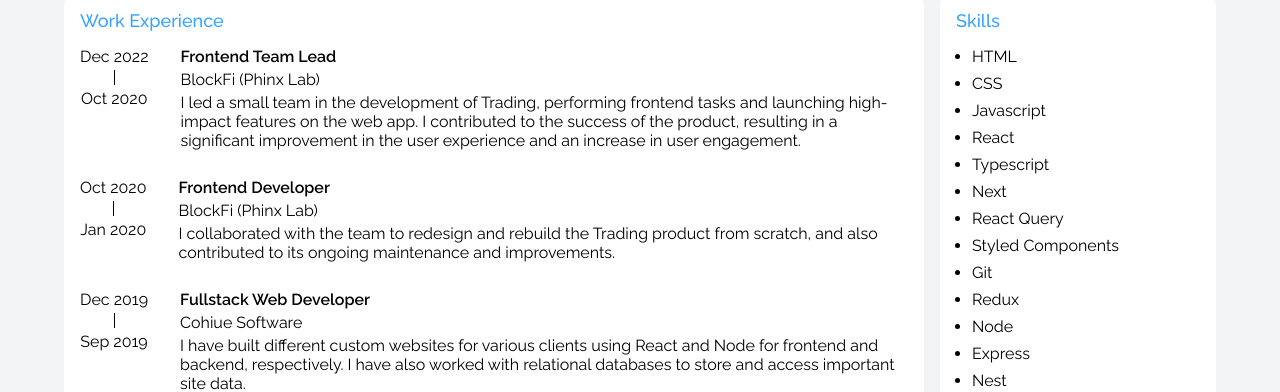
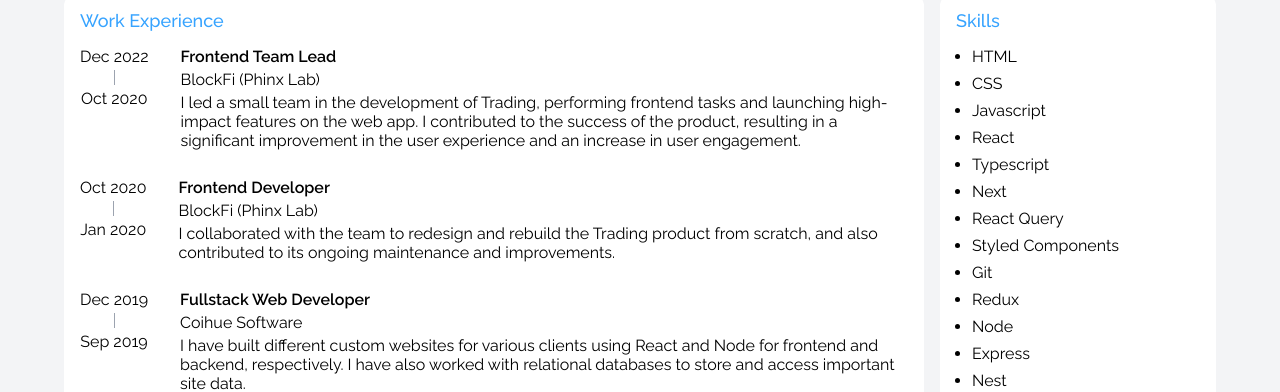
Before and after one commit to aguirrealvaro/cv, a Next.js app: page / in a window 1280 px wide. Shown: the part 443-835 px from the top of the page. Built offline with nearby package versions, Linux system fonts and the light colour scheme.

Commit message:
Grey line, fix typo coihue

```diff
--- a/src/components/Experience/Experience.tsx
+++ b/src/components/Experience/Experience.tsx
@@ -25,7 +25,7 @@ export const Experience: FunctionComponent = () => {
           />
           <SingleExperience
             role="Fullstack Web Developer"
-            company="Cohiue Software"
+            company="Coihue Software"
             description="I have built different custom websites for various clients using React and Node for frontend and backend, respectively. I have also worked with relational databases to store and access important site data."
             startTime="Sep 2019"
             endTime="Dec 2019"
--- a/src/components/Experience/SingleExperience.tsx
+++ b/src/components/Experience/SingleExperience.tsx
@@ -46,7 +46,7 @@ const TimeContainer = styled.div`
 const Line = styled.span`
   width: 1px;
   height: 15px;
-  background-color: ${({ theme }) => theme.colors.black};
+  background-color: ${({ theme }) => theme.colors.grey[5]};
   margin: 4px 0;
 `;
 
```
